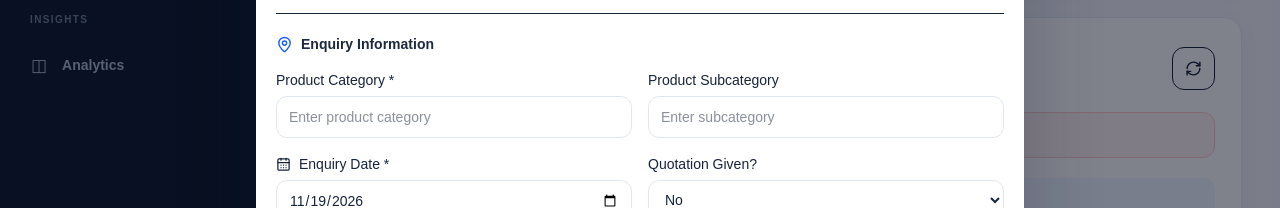
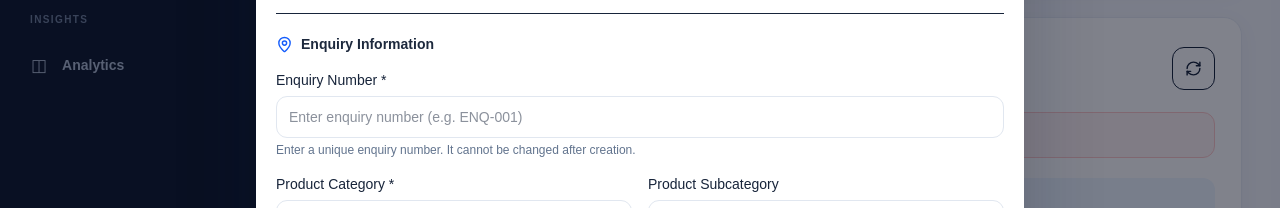
Before and after one commit to krishnendu2909/leadflow-crm, a Next.js app: page / in a window 1280 px wide. Both pictures are taken after typing "2020-01-15", "2020-01-15", "Sample" into the empty fields and a click on the button "Add New Enquiry". Shown: the part 492-700 px from the top of the page. Built offline with nearby package versions, Linux system fonts and the light colour scheme; no server answers.

Commit message:
Allow manual enquiry number entry

```diff
--- a/app/api/leads/route.ts
+++ b/app/api/leads/route.ts
@@ -1,6 +1,5 @@
 
 import { NextRequest, NextResponse } from "next/server";
-import { randomUUID } from "crypto";
 import { getClassification, normalizeDate } from "@/lib/lead-utils";
 import {
   readSheet,
@@ -119,15 +118,18 @@ export async function POST(request: NextRequest) {
     const data = parsed.data;
     const { leads } = await getSheetData();
 
-const existingIds = new Set(
-  leads.slice(1).map((row) => row[0]).filter(Boolean)
-);
+const id = data.enquiryId.trim();
+    const existingIds = new Set(
+      leads.slice(1).map((row) => String(row[0] || "").trim().toLowerCase()).filter(Boolean)
+    );
 
-let id = "";
+    if (existingIds.has(id.toLowerCase())) {
+      return NextResponse.json(
+        { success: false, message: "This enquiry number already exists. Please enter a unique number." },
+        { status: 409 }
+      );
+    }
 
-do {
-  id = `ENQ-${randomUUID().toUpperCase()}`;
-} while (existingIds.has(id));
     const createdAt = new Date().toISOString();
 
     const response = await appendRow("Leads", [
@@ -202,6 +204,14 @@ export async function PUT(request: NextRequest) {
     }
 
     const data = parsed.data;
+
+    if (data.enquiryId.trim() !== id) {
+      return NextResponse.json(
+        { success: false, message: "Enquiry number cannot be changed after creation." },
+        { status: 400 }
+      );
+    }
+
     const rowNumber = index + 1;
 
     await updateRow(`Leads!A${rowNumber}:N${rowNumber}`, [[
--- a/components/LeadManager.tsx
+++ b/components/LeadManager.tsx
@@ -43,6 +43,7 @@ type Lead = {
 };
 
 type FormData = {
+  enquiryId: string;
   name: string;
   mobile: string;
   address: string;
@@ -66,6 +67,7 @@ const today = () => {
 };
 
 const emptyForm: FormData = {
+  enquiryId: "",
   name: "",
   mobile: "",
   address: "",
@@ -155,6 +157,7 @@ const [dateTo, setDateTo] = useState("");
     setEditingId(lead.id);
 
     setForm({
+      enquiryId: lead.id,
       name: lead.name,
       mobile: lead.mobile,
       address: lead.address,
@@ -923,6 +926,23 @@ async function exportToExcel() {
 
                 <div className="grid grid-cols-1 gap-4 sm:grid-cols-2">
 
+                  <label className="text-sm font-medium sm:col-span-2">
+                    Enquiry Number *
+                    <input
+                      required
+                      minLength={1}
+                      maxLength={50}
+                      className={inputClass}
+                      value={form.enquiryId}
+                      onChange={(e) => changeField("enquiryId", e.target.value)}
+                      placeholder="Enter enquiry number (e.g. ENQ-001)"
+                      readOnly={Boolean(editingId)}
+                    />
+                    <span className="mt-1 block text-xs font-normal text-slate-500">
+                      Enter a unique enquiry number. It cannot be changed after creation.
+                    </span>
+                  </label>
+
                   <label className="text-sm font-medium">
                     Product Category *
                     <input
--- a/lib/lead-schema.ts
+++ b/lib/lead-schema.ts
@@ -1,7 +1,7 @@
-
 import { z } from "zod";
 
 export const leadSchema = z.object({
+  enquiryId: z.string().trim().min(1, "Enquiry number is required").max(50, "Enquiry number must be 50 characters or fewer"),
   name: z.string().trim().min(2, "Customer name is required"),
   mobile: z.string().trim().regex(/^\d{10}$/, "Enter a valid 10-digit mobile number"),
   address: z.string().trim(),
```
